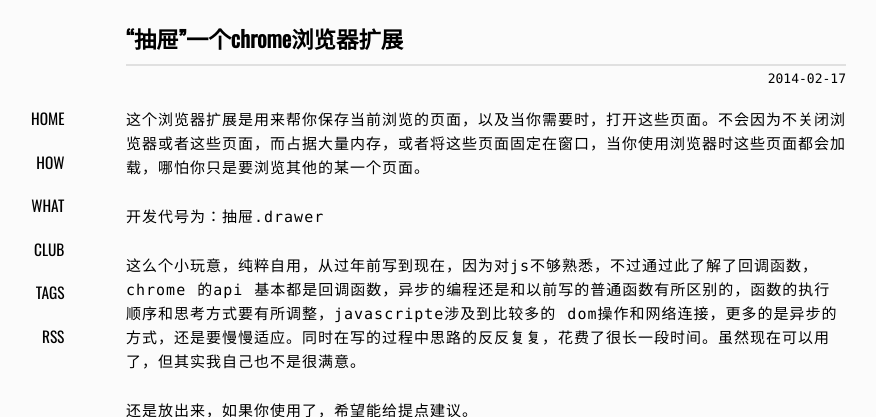
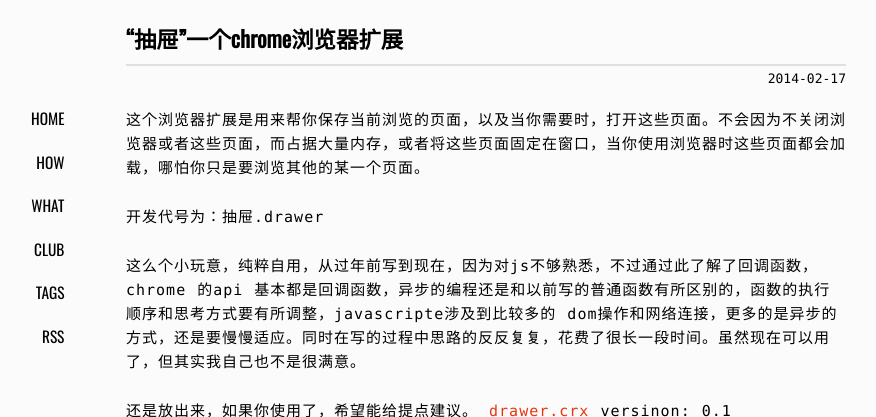
Before and after one commit to xavierskip/xavierskip.github.io, a Jekyll site: the page built from _posts/2014-02-17-chrome-extensions-drawer.md, in a window 1280 px wide, cut to the strip 0-417 px from the top of the page. Shown: the whole strip, without its empty margins (154-1030 px from the left). Built offline with Jekyll 4.4.1, drawn with Linux system fonts in a browser that asks for light colours; nearby versions of some CDN libraries; Markdown is read by kramdown in place of the engine named in the settings; comment, search, counter and statistics services are not loaded.

Commit message:
download link

```diff
--- a/_posts/2014-02-17-chrome-extensions-drawer.md
+++ b/_posts/2014-02-17-chrome-extensions-drawer.md
@@ -13,6 +13,6 @@
 这么个小玩意，纯粹自用，从过年前写到现在，因为对js不够熟悉，不过通过此了解了回调函数，chrome 的api 基本都是回调函数，异步的编程还是和以前写的普通函数有所区别的，函数的执行顺序和思考方式要有所调整，javascripte涉及到比较多的 dom操作和网络连接，更多的是异步的方式，还是要慢慢适应。同时在写的过程中思路的反反复复，花费了很长一段时间。虽然现在可以用了，但其实我自己也不是很满意。
 
 还是放出来，如果你使用了，希望能给提点建议。
-[]()
+[drawer.crx](http://blog.xavierskip.com/project/drawer.crx) versinon: 0.1
 
 ![](http://ww1.sinaimg.cn/large/6a0c2c15gw1edma9qq6vnj20sg0yowm6.jpg)
```
